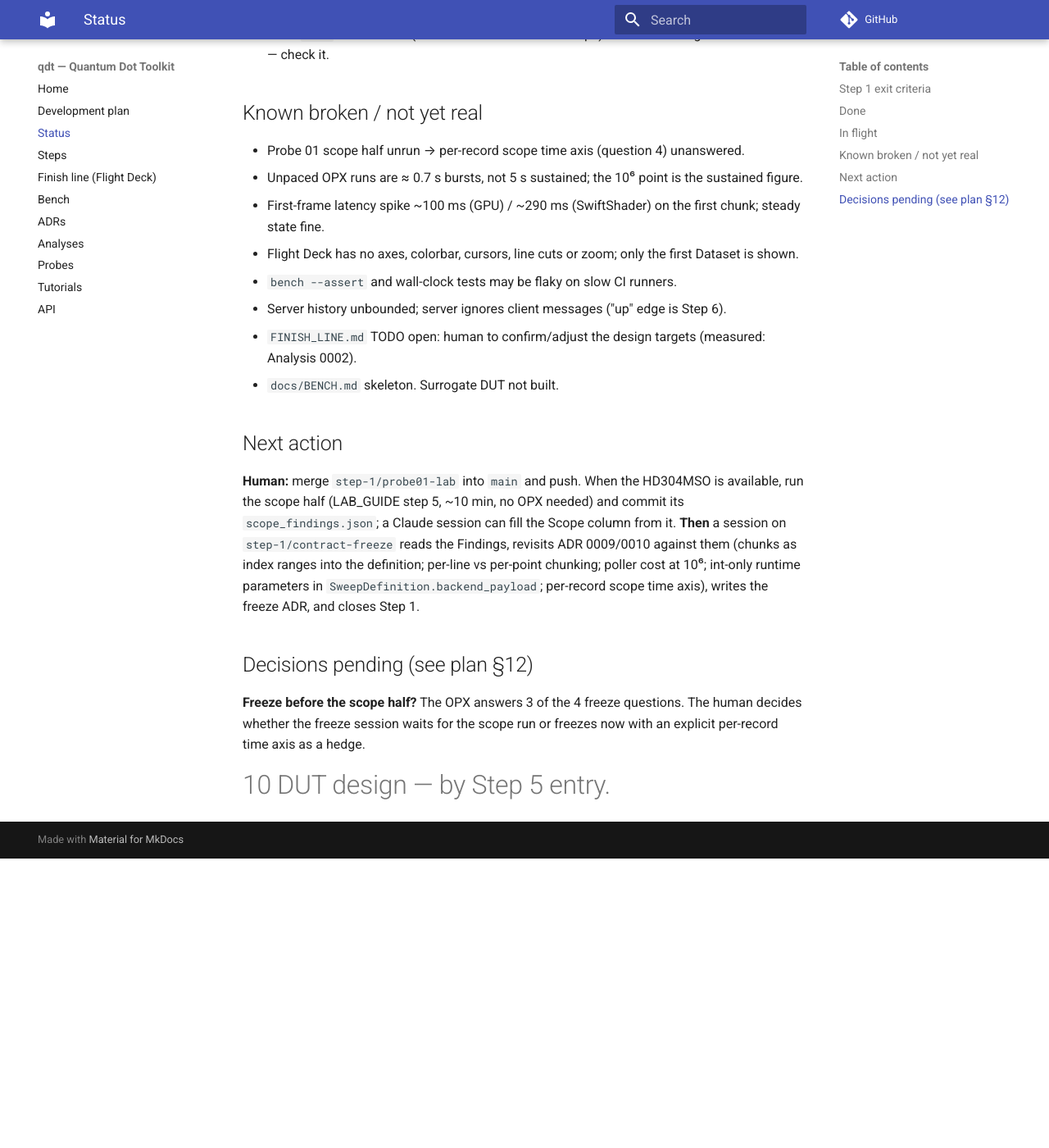
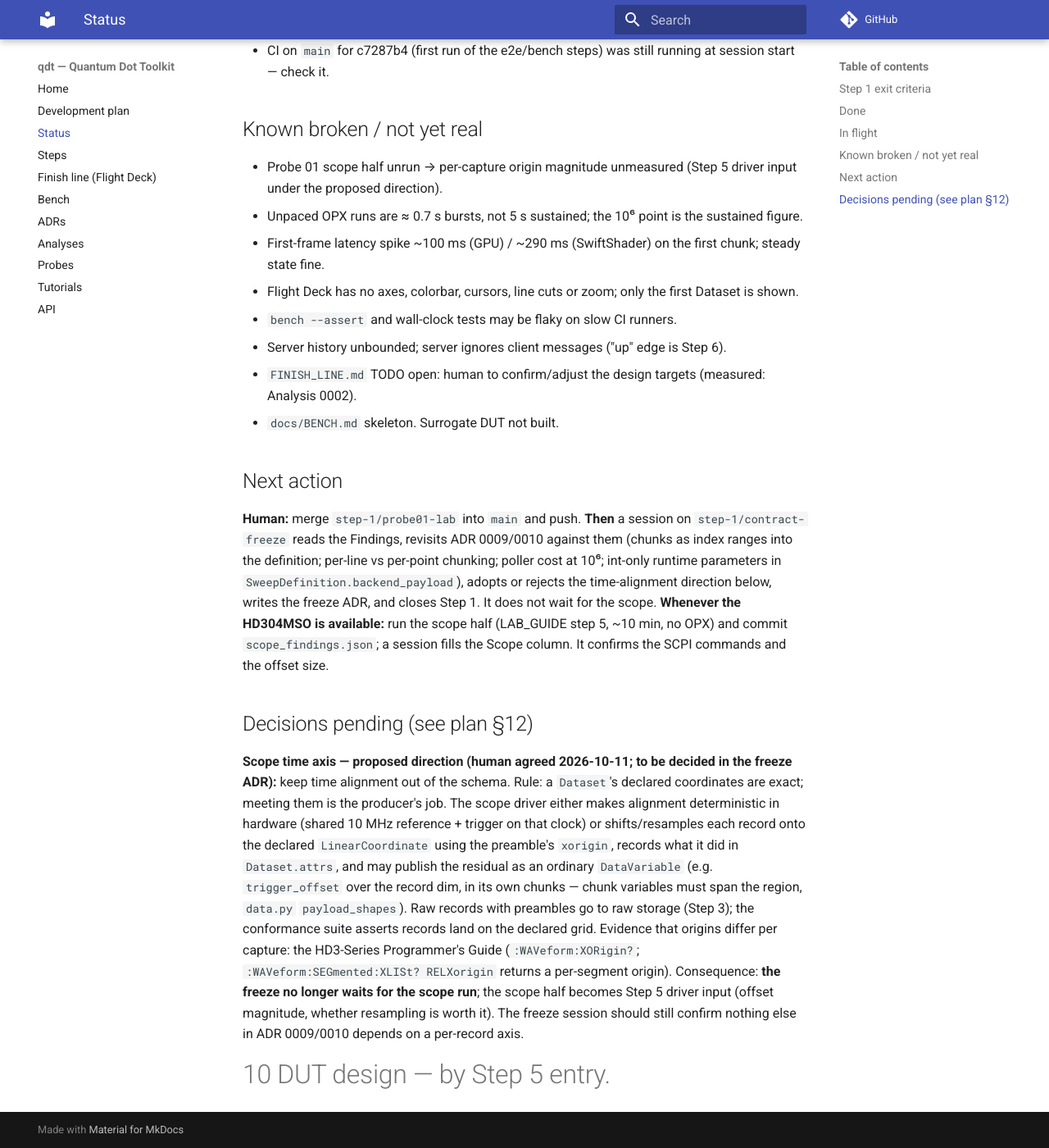
Before and after one commit to CowboyQuantum/qdt, an MkDocs documentation site: the page built from docs/STATUS.md, in a window 1280 px wide and 1400 px high, scrolled down 1881 px. Shown: the whole window at 82% size. Built offline with MkDocs 1.6.1 and Material for MkDocs 9.7.7, drawn with Linux system fonts in a browser that asks for light colours; comment, search, counter and statistics services are not loaded; before the commit the page ends 2928 px from its top, so only the background shows below that; some of the changed text lies outside the part shown.

Commit message:
docs: time alignment proposed as a producer responsibility; scope run no longer gates the freeze
Co-Authored-By: Claude Opus 5.5 <noreply@anthropic.com>

```diff
--- a/docs/STATUS.md
+++ b/docs/STATUS.md
@@ -14,7 +14,7 @@ qm-qua 1.4.1); three script fixes; Findings table filled for the OPX. Scope half
 | Contract frozen with ADR; TS types generated in CI | TS types generated + drift-checked in CI ✔ · freeze ✘ |
 | Flight Deck renders a 2048² map live from the synthetic source within the latency target | ✔ steady-state p95 17 ms (RTX 4090) / 11 ms (SwiftShader) vs ≤ 50 ms; asserted in CI |
 | Contract-freeze ADR cites Probe 01 findings; #9 choice recorded | #9 ✔ (ADR 0013) · freeze ADR ✘ |
-| L1: Probe 01 run; Findings filled; CSVs in `bench/fixtures/probe01/` | OPX ✔ · scope ✘ (needs the HD304MSO, ~10 min, no OPX needed) |
+| L1: Probe 01 run; Findings filled; CSVs in `bench/fixtures/probe01/` | OPX ✔ · scope ✘ (needs the HD304MSO, ~10 min; no longer gates the freeze if the proposed direction below holds) |
 
 ## Done
 - ADR 0001–0013. Analysis 0001 (stream budget) and 0002 (renderer benchmark).
@@ -48,7 +48,7 @@ qm-qua 1.4.1); three script fixes; Findings table filled for the OPX. Scope half
 - CI on `main` for c7287b4 (first run of the e2e/bench steps) was still running at session start — check it.
 
 ## Known broken / not yet real
-- Probe 01 scope half unrun → per-record scope time axis (question 4) unanswered.
+- Probe 01 scope half unrun → per-capture origin magnitude unmeasured (Step 5 driver input under the proposed direction).
 - Unpaced OPX runs are ≈ 0.7 s bursts, not 5 s sustained; the 10⁶ point is the sustained figure.
 - First-frame latency spike ~100 ms (GPU) / ~290 ms (SwiftShader) on the first chunk; steady state fine.
 - Flight Deck has no axes, colorbar, cursors, line cuts or zoom; only the first Dataset is shown.
@@ -58,15 +58,25 @@ qm-qua 1.4.1); three script fixes; Findings table filled for the OPX. Scope half
 - `docs/BENCH.md` skeleton. Surrogate DUT not built.
 
 ## Next action
-**Human:** merge `step-1/probe01-lab` into `main` and push. When the HD304MSO is available, run the scope half
-(LAB_GUIDE step 5, ~10 min, no OPX needed) and commit its `scope_findings.json`; a Claude session can fill the
-Scope column from it.
+**Human:** merge `step-1/probe01-lab` into `main` and push.
 **Then** a session on `step-1/contract-freeze` reads the Findings, revisits ADR 0009/0010 against them
 (chunks as index ranges into the definition; per-line vs per-point chunking; poller cost at 10⁶; int-only
-runtime parameters in `SweepDefinition.backend_payload`; per-record scope time axis), writes the freeze ADR,
-and closes Step 1.
+runtime parameters in `SweepDefinition.backend_payload`), adopts or rejects the time-alignment direction
+below, writes the freeze ADR, and closes Step 1. It does not wait for the scope.
+**Whenever the HD304MSO is available:** run the scope half (LAB_GUIDE step 5, ~10 min, no OPX) and commit
+`scope_findings.json`; a session fills the Scope column. It confirms the SCPI commands and the offset size.
 
 ## Decisions pending (see plan §12)
-**Freeze before the scope half?** The OPX answers 3 of the 4 freeze questions. The human decides whether the
-freeze session waits for the scope run or freezes now with an explicit per-record time axis as a hedge.
+**Scope time axis — proposed direction (human agreed 2026-10-11; to be decided in the freeze ADR):** keep time
+alignment out of the schema. Rule: a `Dataset`'s declared coordinates are exact; meeting them is the producer's
+job. The scope driver either makes alignment deterministic in hardware (shared 10 MHz reference + trigger on
+that clock) or shifts/resamples each record onto the declared `LinearCoordinate` using the preamble's
+`xorigin`, records what it did in `Dataset.attrs`, and may publish the residual as an ordinary `DataVariable`
+(e.g. `trigger_offset` over the record dim, in its own chunks — chunk variables must span the region,
+`data.py` `payload_shapes`). Raw records with preambles go to raw storage (Step 3); the conformance suite
+asserts records land on the declared grid. Evidence that origins differ per capture: the HD3-Series
+Programmer's Guide (`:WAVeform:XORigin?`; `:WAVeform:SEGmented:XLISt? RELXorigin` returns a per-segment
+origin). Consequence: **the freeze no longer waits for the scope run**; the scope half becomes Step 5 driver
+input (offset magnitude, whether resampling is worth it). The freeze session should still confirm nothing
+else in ADR 0009/0010 depends on a per-record axis.
 #10 DUT design — by Step 5 entry.
```
Also changed, not shown: docs/probes/01-stream-semantics.md (+7 -0 lines).
